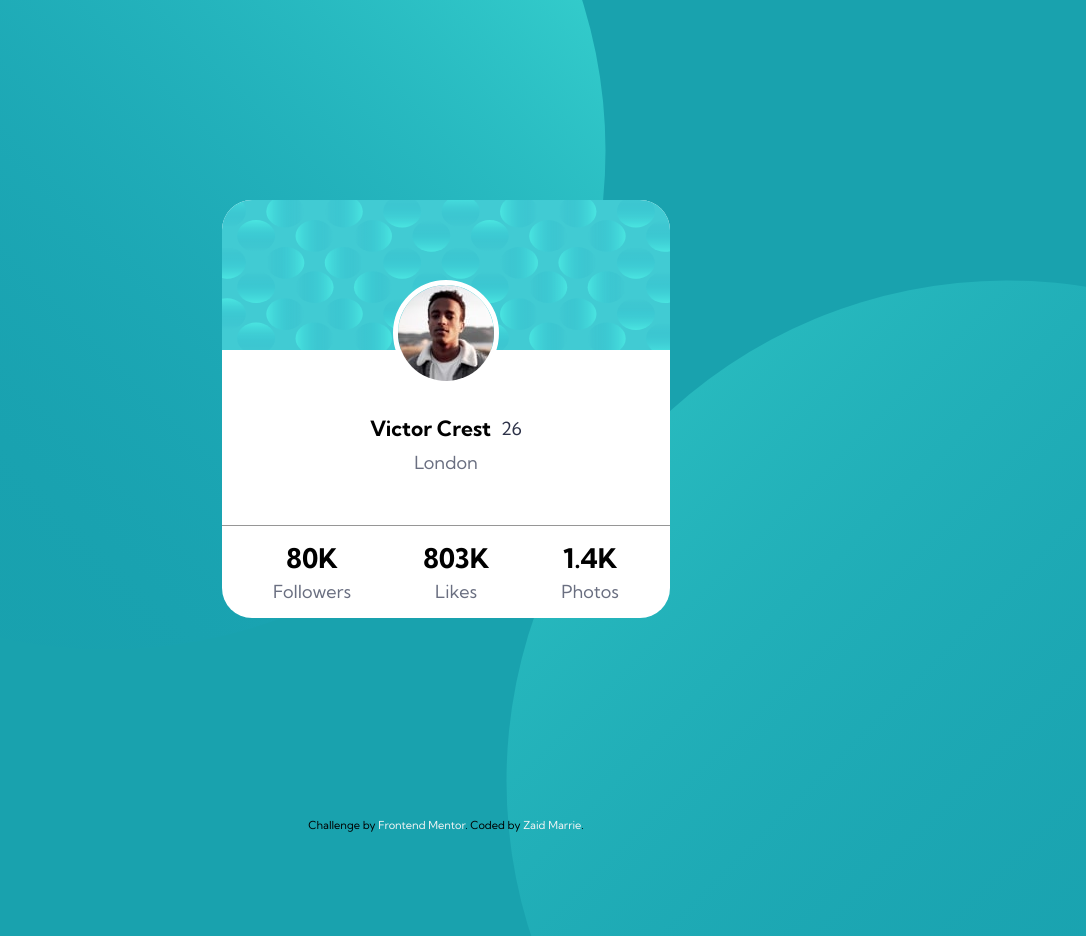
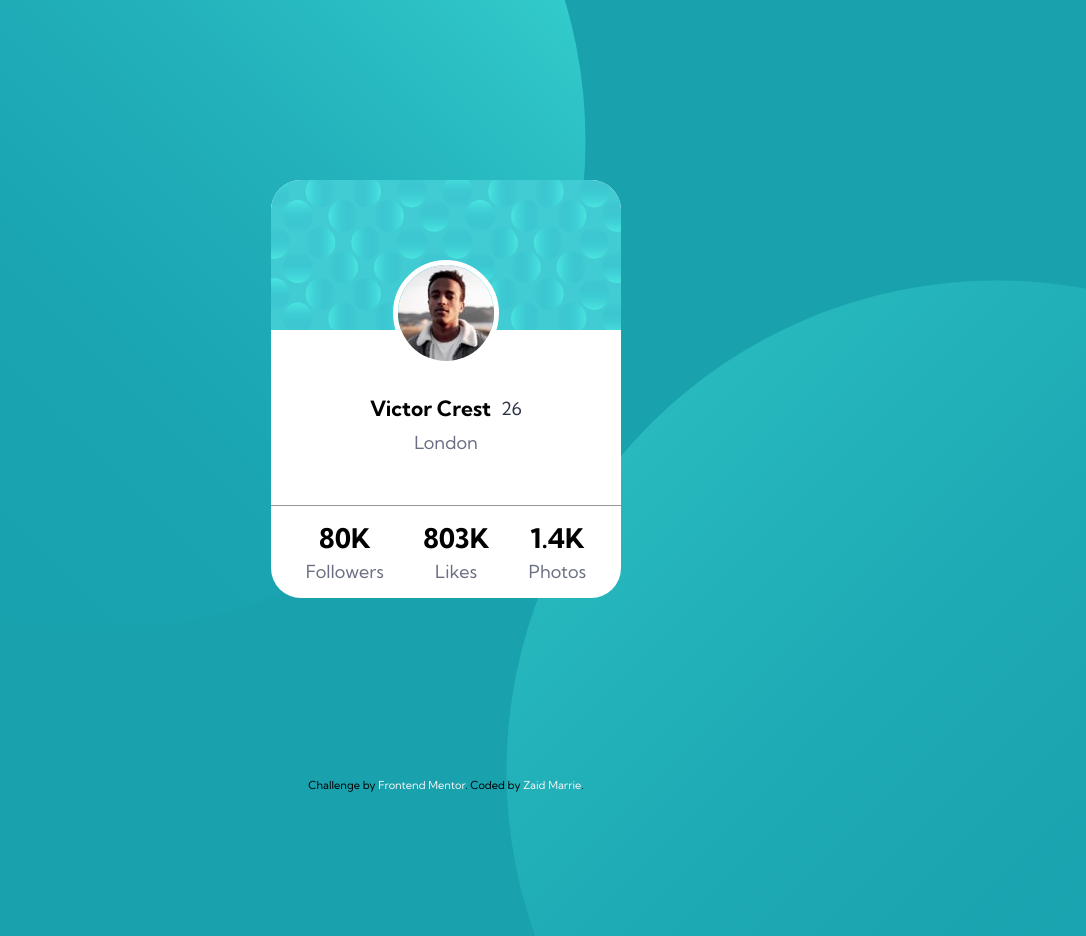
Before and after one commit to ZaidMarrie/fem-profile-card-component, a plain HTML site: page index.html in a window 1280 px wide. Shown: the whole page, without its empty margins (194-1280 px from the left). Drawn offline with Linux system fonts and the light colour scheme.

Commit message:
Completed Challenge

```diff
--- a/style.css
+++ b/style.css
@@ -58,7 +58,7 @@ a:focus{
     =============== */
 
 .card-container{
-    width: 80%;
+    width: 350px;
     margin: 75px auto;
     display: flex;
     justify-content: center;
@@ -174,8 +174,7 @@ a:focus{
     }
 
     .card-container{
-        width: 60%;
-        margin: 100px auto;
+        margin: 95px auto;
     }
 
     .card-header{
@@ -190,8 +189,7 @@ a:focus{
     }
 
     .card-container{
-        width: 45%;
-        margin: 150px auto;
+        margin: 1350px auto;
     }
 }
 
@@ -202,7 +200,6 @@ a:focus{
     }
 
     .card-container{
-        width: 35%;
-        margin: 200px auto;
+        margin: 180px auto;
     }
 }
```
